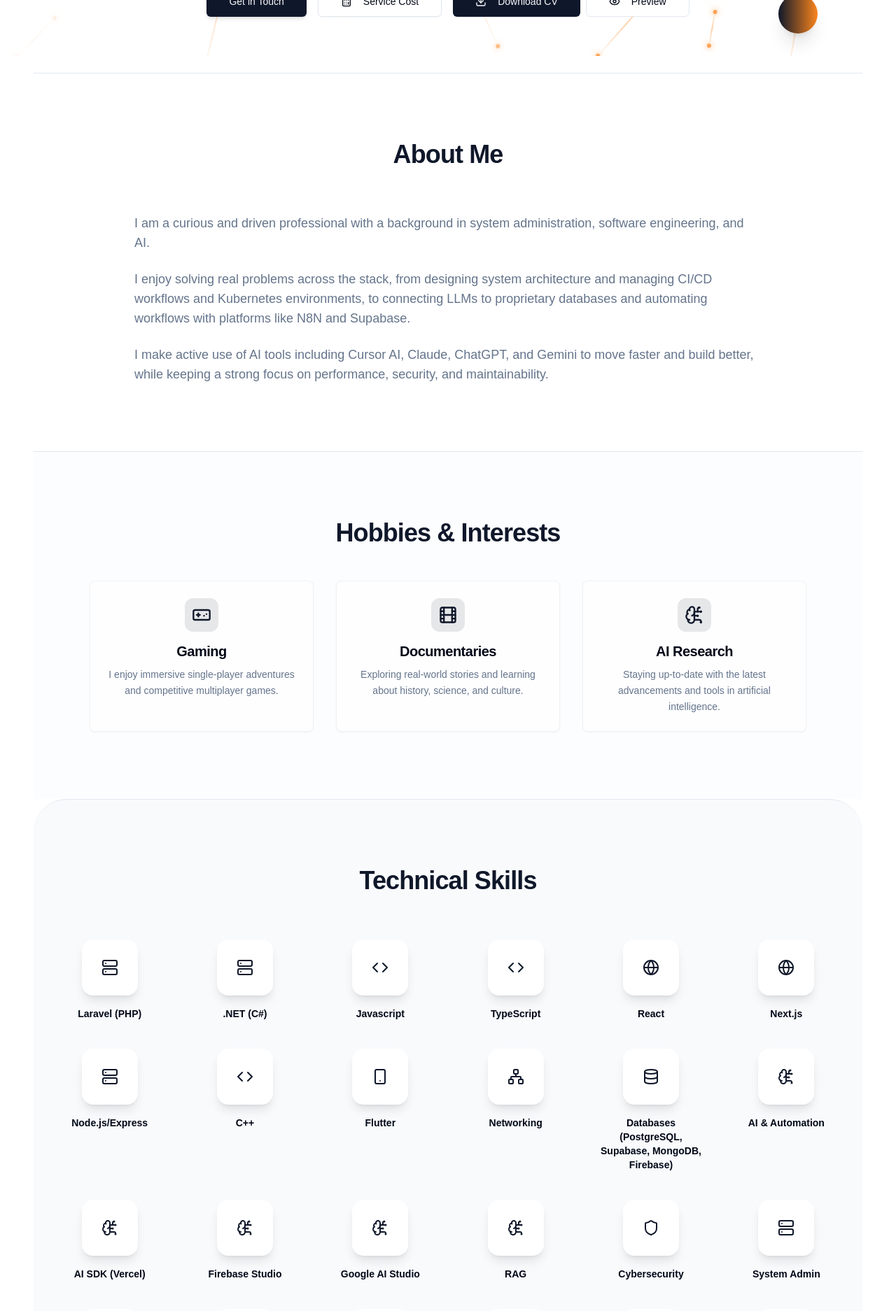
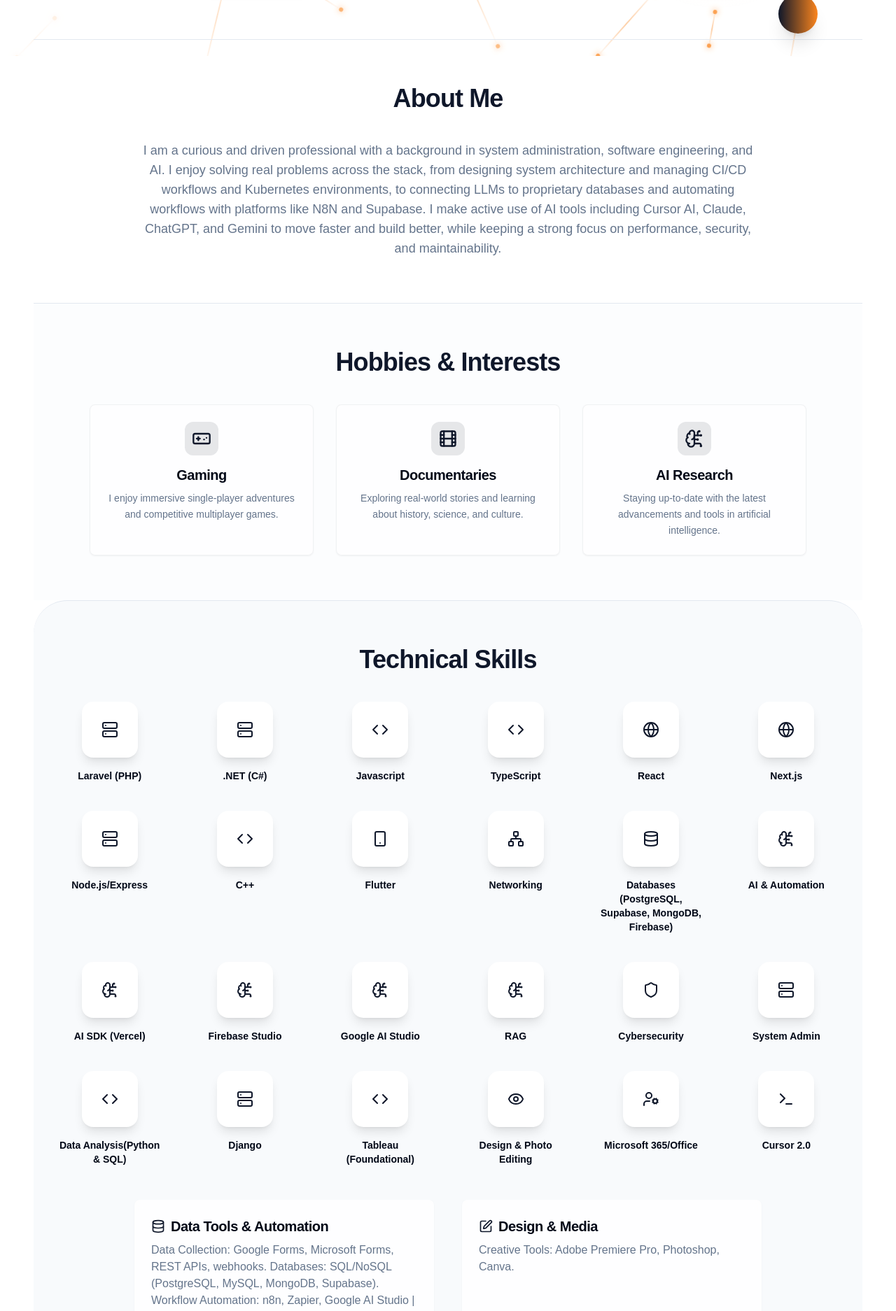
Before and after one commit to MS0C54073/muzoprof, a Next.js app: page / in a window 1280 px wide. Shown: the part 720-2594 px from the top of the page at 70% size. Built offline with nearby package versions, Linux system fonts and the light colour scheme.

Commit message:
just write it as one paragraph and the spaceng between sections is too m

```diff
--- a/src/app/page.tsx
+++ b/src/app/page.tsx
@@ -721,9 +721,9 @@ export default function Home() {
 
 
   return (
-      <div className="container mx-auto py-8 md:py-16 px-4 md:px-8 lg:px-12">
+      <div className="container mx-auto py-8 md:py-12 px-4 md:px-8 lg:px-12">
         {/* Hero Section */}
-        <section id="home" className="py-12 md:py-20 text-center flex flex-col items-center">
+        <section id="home" className="py-8 md:py-16 text-center flex flex-col items-center">
           <div className="relative w-32 h-32 md:w-40 md:h-40 mb-6 group">
               <Image
                 src="https://drive.google.com/uc?id=18haKNolQwC6XQxH3weaKMkvFEV_rBYc6"
@@ -778,20 +778,18 @@ export default function Home() {
         </section>
 
         {/* About Section */}
-        <section id="about" className="py-16 md:py-24 border-t px-4 md:px-0">
-            <h2 className="text-2xl md:text-4xl font-bold text-center mb-10 md:mb-16 text-primary tracking-tight"><TranslatedText text="About Me"/></h2>
+        <section id="about" className="py-10 md:py-16 border-t px-4 md:px-0">
+            <h2 className="text-2xl md:text-4xl font-bold text-center mb-6 md:mb-10 text-primary tracking-tight"><TranslatedText text="About Me"/></h2>
             <div className="max-w-4xl mx-auto">
-                <div className="text-base md:text-lg text-muted-foreground space-y-6 leading-relaxed">
-                    <p><TranslatedText text="I am a curious and driven professional with a background in system administration, software engineering, and AI."/></p>
-                    <p><TranslatedText text="I enjoy solving real problems across the stack, from designing system architecture and managing CI/CD workflows and Kubernetes environments, to connecting LLMs to proprietary databases and automating workflows with platforms like N8N and Supabase."/></p>
-                    <p><TranslatedText text="I make active use of AI tools including Cursor AI, Claude, ChatGPT, and Gemini to move faster and build better, while keeping a strong focus on performance, security, and maintainability."/></p>
-                </div>
+                <p className="text-base md:text-lg text-muted-foreground leading-relaxed text-center">
+                    <TranslatedText text="I am a curious and driven professional with a background in system administration, software engineering, and AI. I enjoy solving real problems across the stack, from designing system architecture and managing CI/CD workflows and Kubernetes environments, to connecting LLMs to proprietary databases and automating workflows with platforms like N8N and Supabase. I make active use of AI tools including Cursor AI, Claude, ChatGPT, and Gemini to move faster and build better, while keeping a strong focus on performance, security, and maintainability."/>
+                </p>
             </div>
         </section>
 
         {/* Hobbies & Interests Section */}
-        <section id="hobbies" className="py-16 md:py-24 border-t px-4 md:px-0 bg-muted/20">
-          <h2 className="text-2xl md:text-4xl font-bold text-center mb-12 text-primary tracking-tight"><TranslatedText text="Hobbies & Interests"/></h2>
+        <section id="hobbies" className="py-10 md:py-16 border-t px-4 md:px-0 bg-muted/20">
+          <h2 className="text-2xl md:text-4xl font-bold text-center mb-10 text-primary tracking-tight"><TranslatedText text="Hobbies & Interests"/></h2>
           <div className="max-w-5xl mx-auto grid grid-cols-1 sm:grid-cols-2 md:grid-cols-3 gap-6 md:gap-8">
               <Card className="bg-card/50 shadow-sm border-primary/5 hover:shadow-md transition-shadow">
                   <CardHeader className="text-center pb-2">
@@ -830,8 +828,8 @@ export default function Home() {
         </section>
 
         {/* Skills Section */}
-        <section id="skills" className="py-16 md:py-24 border-t bg-muted/50 rounded-2xl md:rounded-[3rem] px-4 md:px-8 mx-2 md:mx-0">
-          <h2 className="text-2xl md:text-4xl font-bold text-center mb-16 text-primary tracking-tight"><TranslatedText text="Technical Skills" /></h2>
+        <section id="skills" className="py-10 md:py-16 border-t bg-muted/50 rounded-2xl md:rounded-[3rem] px-4 md:px-8 mx-2 md:mx-0">
+          <h2 className="text-2xl md:text-4xl font-bold text-center mb-10 text-primary tracking-tight"><TranslatedText text="Technical Skills" /></h2>
           <div className="max-w-6xl mx-auto grid grid-cols-2 sm:grid-cols-3 md:grid-cols-4 lg:grid-cols-6 gap-6 md:gap-10">
             {skills.map(skill => (
               <div key={skill.name} className="flex flex-col items-center text-center group">
@@ -844,7 +842,7 @@ export default function Home() {
               </div>
             ))}
           </div>
-           <div className="max-w-4xl mx-auto mt-20 grid grid-cols-1 md:grid-cols-2 gap-10">
+           <div className="max-w-4xl mx-auto mt-12 grid grid-cols-1 md:grid-cols-2 gap-10">
             <Card className="bg-background/80 backdrop-blur shadow-sm border-none">
               <CardHeader className="pb-2">
                   <CardTitle className="text-lg md:text-xl flex items-center gap-2"><Database className="h-5 w-5 text-primary" /><TranslatedText text="Data Tools & Automation" /></CardTitle>
@@ -869,8 +867,8 @@ export default function Home() {
         </section>
 
         {/* Projects Section */}
-        <section id="projects" className="py-16 md:py-24 border-t px-4 md:px-0">
-          <div className="text-center mb-16">
+        <section id="projects" className="py-10 md:py-16 border-t px-4 md:px-0">
+          <div className="text-center mb-10">
               <Button asChild size="lg" className="text-2xl md:text-4xl font-black h-auto py-4 px-8 rounded-full shadow-xl">
                   <a href="https://github.com/MS0C54073" target="_blank" rel="noopener noreferrer">
                       <TranslatedText text="Projects" />
@@ -880,7 +878,7 @@ export default function Home() {
           </div>
 
           {/* AI/ML Sub-Section */}
-          <div className="max-w-5xl mx-auto mb-20">
+          <div className="max-w-5xl mx-auto mb-16">
             <h3 className="text-xl md:text-3xl font-extrabold text-primary mb-10 flex items-center justify-center gap-3 border-b-2 border-primary/10 pb-4">
                 <BrainCircuit className="h-8 w-8" />
                 <TranslatedText text="AI & Machine Learning" />
@@ -982,7 +980,7 @@ export default function Home() {
             )}
           </div>
 
-          <div className="max-w-4xl mx-auto mt-20 px-4 md:px-0">
+          <div className="max-w-4xl mx-auto mt-16 px-4 md:px-0">
             <Alert variant="accent" className="rounded-2xl border-2 py-6">
               <Terminal className="h-6 w-6" />
               <AlertTitle className="text-lg font-bold"><TranslatedText text="Explore My Full Portfolio" /></AlertTitle>
@@ -997,8 +995,8 @@ export default function Home() {
         </section>
 
         {/* Experience Section */}
-        <section id="experience" className="py-16 md:py-24 border-t px-4 md:px-0">
-          <h2 className="text-2xl md:text-4xl font-bold text-center mb-16 text-primary tracking-tight"><TranslatedText text="Work Experience" /></h2>
+        <section id="experience" className="py-10 md:py-16 border-t px-4 md:px-0">
+          <h2 className="text-2xl md:text-4xl font-bold text-center mb-10 text-primary tracking-tight"><TranslatedText text="Work Experience" /></h2>
           <div className="max-w-4xl mx-auto">
             <Accordion
               type="multiple"
@@ -1051,8 +1049,8 @@ export default function Home() {
         </section>
 
         {/* Community Involvement Section */}
-        <section id="community" className="py-16 md:py-24 border-t bg-muted/30 px-4 md:px-0">
-          <h2 className="text-2xl md:text-4xl font-bold text-center mb-16 flex items-center justify-center gap-3 text-primary tracking-tight">
+        <section id="community" className="py-10 md:py-16 border-t bg-muted/30 px-4 md:px-0">
+          <h2 className="text-2xl md:text-4xl font-bold text-center mb-10 flex items-center justify-center gap-3 text-primary tracking-tight">
               <HeartHandshake className="h-8 w-8 md:h-10 md:w-10 text-primary" />
               <TranslatedText text="Community Involvement & Volunteering" />
           </h2>
@@ -1084,8 +1082,8 @@ export default function Home() {
         </section>
 
         {/* Education Section */}
-        <section id="education" className="py-16 md:py-24 border-t bg-muted/50 rounded-2xl md:rounded-[3rem] px-4 md:px-8 mx-2 md:mx-0">
-          <h2 className="text-2xl md:text-4xl font-bold text-center mb-16 flex items-center justify-center gap-3 text-primary tracking-tight">
+        <section id="education" className="py-10 md:py-16 border-t bg-muted/50 rounded-2xl md:rounded-[3rem] px-4 md:px-8 mx-2 md:mx-0">
+          <h2 className="text-2xl md:text-4xl font-bold text-center mb-10 flex items-center justify-center gap-3 text-primary tracking-tight">
               <GraduationCap className="h-8 w-8 md:h-10 md:w-10 text-primary" />
               <TranslatedText text="Academic Education" />
           </h2>
@@ -1117,7 +1115,7 @@ export default function Home() {
                   </Button>
               </div>
           )}
-          <div className="max-w-3xl mx-auto mt-12 text-center">
+          <div className="max-w-3xl mx-auto mt-10 text-center">
               <Button asChild variant="outline" size="lg" className="rounded-full shadow-sm hover:shadow-md transition-all border-2">
                   <a href="https://drive.google.com/drive/folders/1YuzeLBdj9-vTvZcJsEfyTUdH9j_ZqlIV?usp=sharing" target="_blank" rel="noopener noreferrer">
                       <ExternalLink className="mr-2 h-5 w-5" />
@@ -1128,8 +1126,8 @@ export default function Home() {
         </section>
 
         {/* Postgraduate Diplomas Section */}
-        <section id="retraining" className="py-16 md:py-24 border-t px-4 md:px-0">
-            <h2 className="text-2xl md:text-4xl font-bold text-center mb-16 flex items-center justify-center gap-3 text-primary tracking-tight">
+        <section id="retraining" className="py-10 md:py-16 border-t px-4 md:px-0">
+            <h2 className="text-2xl md:text-4xl font-bold text-center mb-10 flex items-center justify-center gap-3 text-primary tracking-tight">
                 <Zap className="h-8 w-8 md:h-10 md:w-10 text-primary" />
                 <TranslatedText text="Postgraduate Diplomas (2023)" />
             </h2>
@@ -1156,8 +1154,8 @@ export default function Home() {
         </section>
 
         {/* Certifications Section */}
-        <section id="certifications" className="py-16 md:py-24 border-t bg-muted/20 px-4 md:px-0">
-          <div className="text-center mb-16">
+        <section id="certifications" className="py-10 md:py-16 border-t bg-muted/20 px-4 md:px-0">
+          <div className="text-center mb-10">
               <Button asChild size="lg" className="text-xl md:text-4xl font-black h-auto py-4 px-10 rounded-full shadow-2xl">
                   <Link href="https://www.coursera.org/user/d5bf15915278f56a6f96c3b5195c6d11" target="_blank">
                       <TranslatedText text="Licenses & Certifications" />
@@ -1201,8 +1199,8 @@ export default function Home() {
         </section>
 
         {/* References Section */}
-        <section id="references" className="py-16 md:py-24 border-t bg-muted/50 rounded-2xl md:rounded-[3rem] px-4 md:px-8 mx-2 md:mx-0">
-          <h2 className="text-2xl md:text-4xl font-bold text-center mb-16 text-primary tracking-tight"><TranslatedText text="References"/></h2>
+        <section id="references" className="py-10 md:py-16 border-t bg-muted/50 rounded-2xl md:rounded-[3rem] px-4 md:px-8 mx-2 md:mx-0">
+          <h2 className="text-2xl md:text-4xl font-bold text-center mb-10 text-primary tracking-tight"><TranslatedText text="References"/></h2>
           <div className="max-w-7xl mx-auto grid grid-cols-1 sm:grid-cols-2 lg:grid-cols-3 gap-8">
               {references.map((ref, index) => (
                   <Card key={index} className="flex flex-col bg-card/80 border-none shadow-sm rounded-2xl hover:shadow-lg transition-all p-2">
@@ -1231,13 +1229,13 @@ export default function Home() {
           </div>
         </section>
 
-        <section id="contact" className="py-16 md:py-24 border-t px-4 md:px-0">
+        <section id="contact" className="py-10 md:py-16 border-t px-4 md:px-0">
           <div className="text-center max-w-3xl mx-auto">
             <h2 className="text-2xl md:text-5xl font-black text-primary tracking-tighter"><TranslatedText text="Let's Connect" /></h2>
-            <p className="text-muted-foreground mt-6 mb-12 text-base md:text-xl leading-relaxed font-medium">
+            <p className="text-muted-foreground mt-6 mb-10 text-base md:text-xl leading-relaxed font-medium">
               <TranslatedText text="I'm always open to discussing new projects, creative ideas, or opportunities to be part of an ambitious vision. Feel free to reach out." />
             </p>
-            <div className="flex flex-col items-center gap-6 mb-12">
+            <div className="flex flex-col items-center gap-6 mb-10">
               <Button asChild size="lg" className="h-16 px-10 text-xl font-black rounded-full shadow-2xl hover:scale-105 transition-transform">
                 <a href="mailto:musondasalim@gmail.com">musondasalim@gmail.com</a>
               </Button>
--- a/src/i18n/locales/en.json
+++ b/src/i18n/locales/en.json
@@ -34,9 +34,7 @@
   "Back to Blog": "Back to Blog",
   "Calculate My Project Cost": "Calculate My Project Cost",
   "Enroll for Lessons": "Enroll for Lessons",
-  "I am a curious and driven professional with a background in system administration, software engineering, and AI.": "I am a curious and driven professional with a background in system administration, software engineering, and AI.",
-  "I enjoy solving real problems across the stack, from designing system architecture and managing CI/CD workflows and Kubernetes environments, to connecting LLMs to proprietary databases and automating workflows with platforms like N8N and Supabase.": "I enjoy solving real problems across the stack, from designing system architecture and managing CI/CD workflows and Kubernetes environments, to connecting LLMs to proprietary databases and automating workflows with platforms like N8N and Supabase.",
-  "I make active use of AI tools including Cursor AI, Claude, ChatGPT, and Gemini to move faster and build better, while keeping a strong focus on performance, security, and maintainability.": "I make active use of AI tools including Cursor AI, Claude, ChatGPT, and Gemini to move faster and build better, while keeping a strong focus on performance, security, and maintainability.",
+  "I am a curious and driven professional with a background in system administration, software engineering, and AI. I enjoy solving real problems across the stack, from designing system architecture and managing CI/CD workflows and Kubernetes environments, to connecting LLMs to proprietary databases and automating workflows with platforms like N8N and Supabase. I make active use of AI tools including Cursor AI, Claude, ChatGPT, and Gemini to move faster and build better, while keeping a strong focus on performance, security, and maintainability.": "I am a curious and driven professional with a background in system administration, software engineering, and AI. I enjoy solving real problems across the stack, from designing system architecture and managing CI/CD workflows and Kubernetes environments, to connecting LLMs to proprietary databases and automating workflows with platforms like N8N and Supabase. I make active use of AI tools including Cursor AI, Claude, ChatGPT, and Gemini to move faster and build better, while keeping a strong focus on performance, security, and maintainability.",
   "A results-driven IT professional with a dynamic educational background in IT, Technological Entrepreneurship and Innovation Management, Management in the Digital Economy, Development of Digital Twins, and Management of High Tech Programs and Projects. This diverse expertise is applied to software development, system administration, and AI, with a special focus on securely connecting large language models to data and conceptualizing advanced AI assistants.": "A results-driven IT professional with a dynamic educational background in IT, Technological Entrepreneurship and Innovation Management, Management in the Digital Economy, Development of Digital Twins, and Management of High Tech Programs and Projects. This diverse expertise is applied to software development, system administration, and AI, with a special focus on securely connecting large language models to data and conceptualizing advanced AI assistants.",
   "Hobbies & Interests": "Hobbies & Interests",
   "Gaming": "Gaming",
--- a/src/i18n/locales/ru.json
+++ b/src/i18n/locales/ru.json
@@ -34,9 +34,7 @@
   "Back to Blog": "Назад в блог",
   "Calculate My Project Cost": "Рассчитать стоимость проекта",
   "Enroll for Lessons": "Записаться на занятия",
-  "I am a curious and driven professional with a background in system administration, software engineering, and AI.": "Я любознательный и целеустремленный профессионал с опытом работы в системном администрировании, разработке программного обеспечения и ИИ.",
-  "I enjoy solving real problems across the stack, from designing system architecture and managing CI/CD workflows and Kubernetes environments, to connecting LLMs to proprietary databases and automating workflows with platforms like N8N and Supabase.": "Мне нравится решать реальные задачи на всех уровнях стека: от проектирования системной архитектуры и управления рабочими процессами CI/CD и средами Kubernetes до подключения LLM к частным базам данных и автоматизации рабочих процессов с помощью таких платформ, как N8N и Supabase.",
-  "I make active use of AI tools including Cursor AI, Claude, ChatGPT, and Gemini to move faster and build better, while keeping a strong focus on performance, security, and maintainability.": "Я активно использую инструменты ИИ, включая Cursor AI, Claude, ChatGPT и Gemini, чтобы работать быстрее и создавать более качественные продукты, сохраняя при этом пристальное внимание к производительности, безопасности и удобству обслуживания.",
+  "I am a curious and driven professional with a background in system administration, software engineering, and AI. I enjoy solving real problems across the stack, from designing system architecture and managing CI/CD workflows and Kubernetes environments, to connecting LLMs to proprietary databases and automating workflows with platforms like N8N and Supabase. I make active use of AI tools including Cursor AI, Claude, ChatGPT, and Gemini to move faster and build better, while keeping a strong focus on performance, security, and maintainability.": "Я любознательный и целеустремленный профессионал с опытом работы в системном администрировании, разработке программного обеспечения и ИИ. Мне нравится решать реальные задачи на всех уровнях стека: от проектирования системной архитектуры и управления рабочими процессами CI/CD и средами Kubernetes до подключения LLM к частным базам данных и автоматизации рабочих процессов с помощью таких платформ, как N8N и Supabase. Я активно использую инструменты ИИ, включая Cursor AI, Claude, ChatGPT и Gemini, чтобы работать быстрее и создавать более качественные продукты, сохраняя при этом пристальное внимание к производительности, безопасности и удобству обслуживания.",
   "A results-driven IT professional with a dynamic educational background in IT, Technological Entrepreneurship and Innovation Management, Management in the Digital Economy, Development of Digital Twins, and Management of High Tech Programs and Projects. This diverse expertise is applied to software development, system administration, and AI, with a special focus on securely connecting large language models to data and conceptualizing advanced AI assistants.": "Целеустремленный ИТ-специалист с динамичным образованием в области ИТ, технологического предпринимательства, управления в цифровой экономике и разработки цифровых двойников. Этот опыт применяется в разработке ПО, системном администрировании и ИИ, с особым акцентом на безопасное подключение LLM к данным и концептуализацию продвинутых ИИ-помощников.",
   "Hobbies & Interests": "Хобби и интересы",
   "Gaming": "Игры",
@@ -112,7 +110,7 @@
   "View All Experience": "Показать весь опыт",
   "View All Education": "Показать все образование",
   "Education File and CV": "Документы об образовании и резюме",
-  "Postgraduate Diplomas (2023)": "Дипломы о последипломном образовании (2023)",
+  "Postgraduate Diplomas (2023)": "Дипломы о переподготовке (2023)",
   "View All Certifications": "Показать все сертификаты",
   "View All Projects": "Показать все проекты",
   "Verify Certificate": "Проверить сертификат",
@@ -166,8 +164,8 @@
   "US Dollar": "Доллар США",
   "Zambian Kwacha": "Замбийская квача",
   "Select a service...": "Выберите услугу...",
-  "e.g., Data Analysis Pipeline": "напр., Пайплайн анализа данных",
-  "Please list the features you need...": "Пожалуйста, перечислите необходимые функции...",
+  "e.g., Пайплайн анализа данных": "напр., Пайплайн анализа данных",
+  "Пожалуйста, перечислите необходимые функции...": "Пожалуйста, перечислите необходимые функции...",
   "Community Involvement & Volunteering": "Участие в жизни сообщества и волонтерство",
   "© 2026 Musonda Salimu. All Rights Reserved.": "© 2026 Мусонда Салиму. Все права защищены."
 }
```
